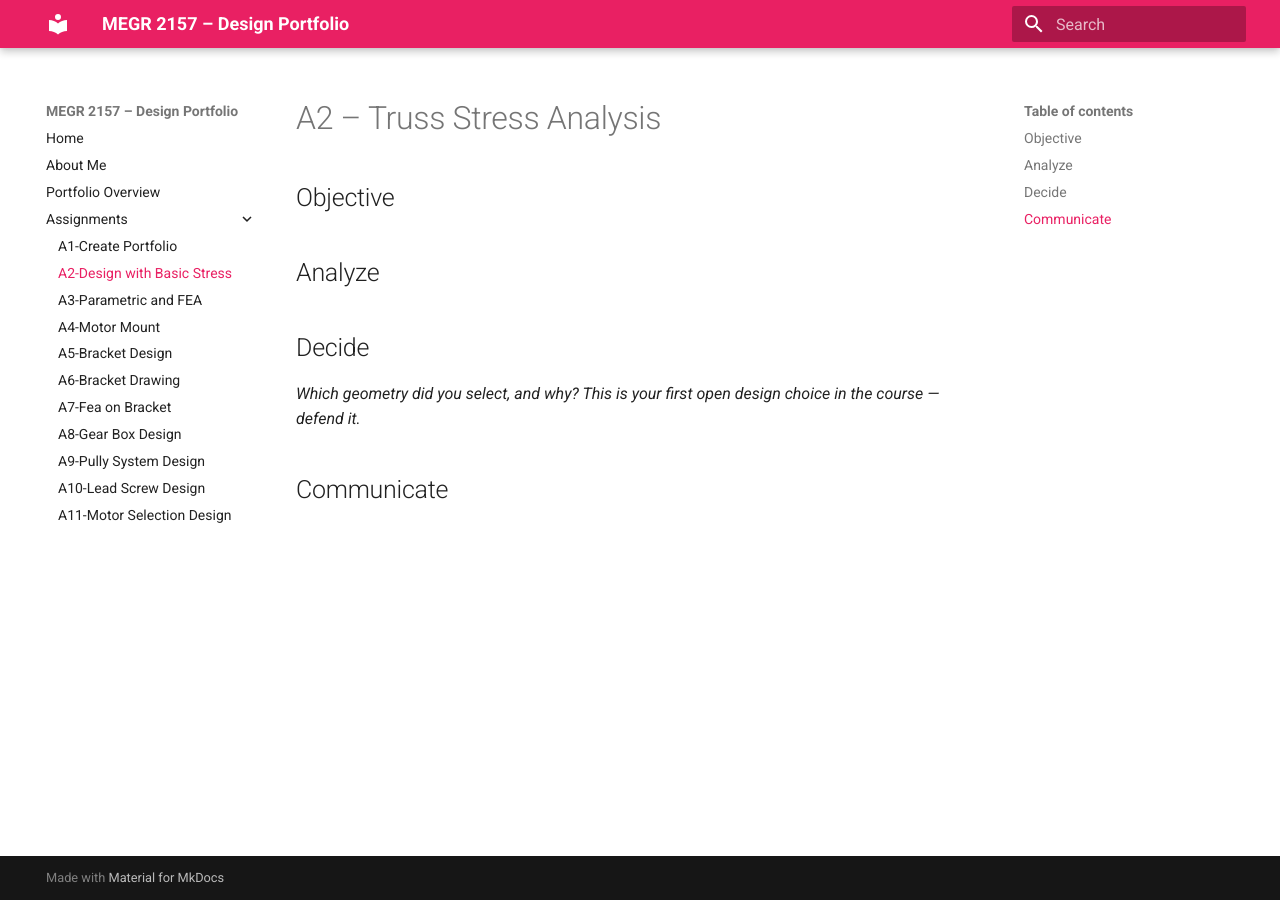
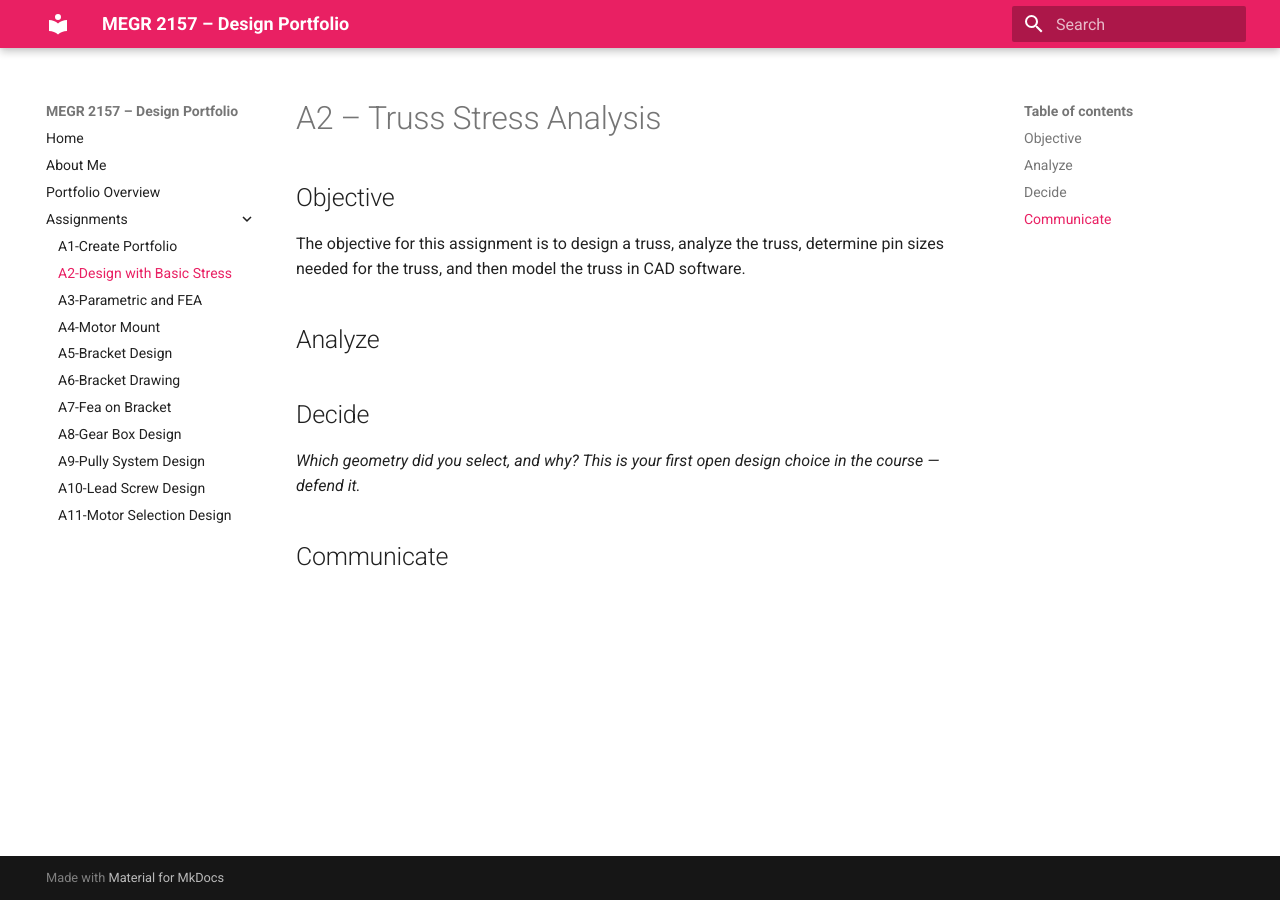
Before and after one commit to JonathanSuarezVazquez/Jonathans-megr2157-portfolio, an MkDocs documentation site: the page built from docs/assignments/A02/index.md, in a window 1280 px wide. Built offline with MkDocs 1.6.1 and Material for MkDocs 9.7.7, drawn with Linux system fonts in a browser that asks for light colours.

Commit message:
Add objective for A2 truss stress analysis
Added objective section for the truss stress analysis assignment.

```diff
--- a/docs/assignments/A02/index.md
+++ b/docs/assignments/A02/index.md
@@ -1,7 +1,7 @@
 # A2 – Truss Stress Analysis
 
 ## Objective
-
+The objective for this assignment is to design a truss, analyze the truss, determine pin sizes needed for the truss, and then model the truss in CAD software.
 
 ## Analyze
 
```
